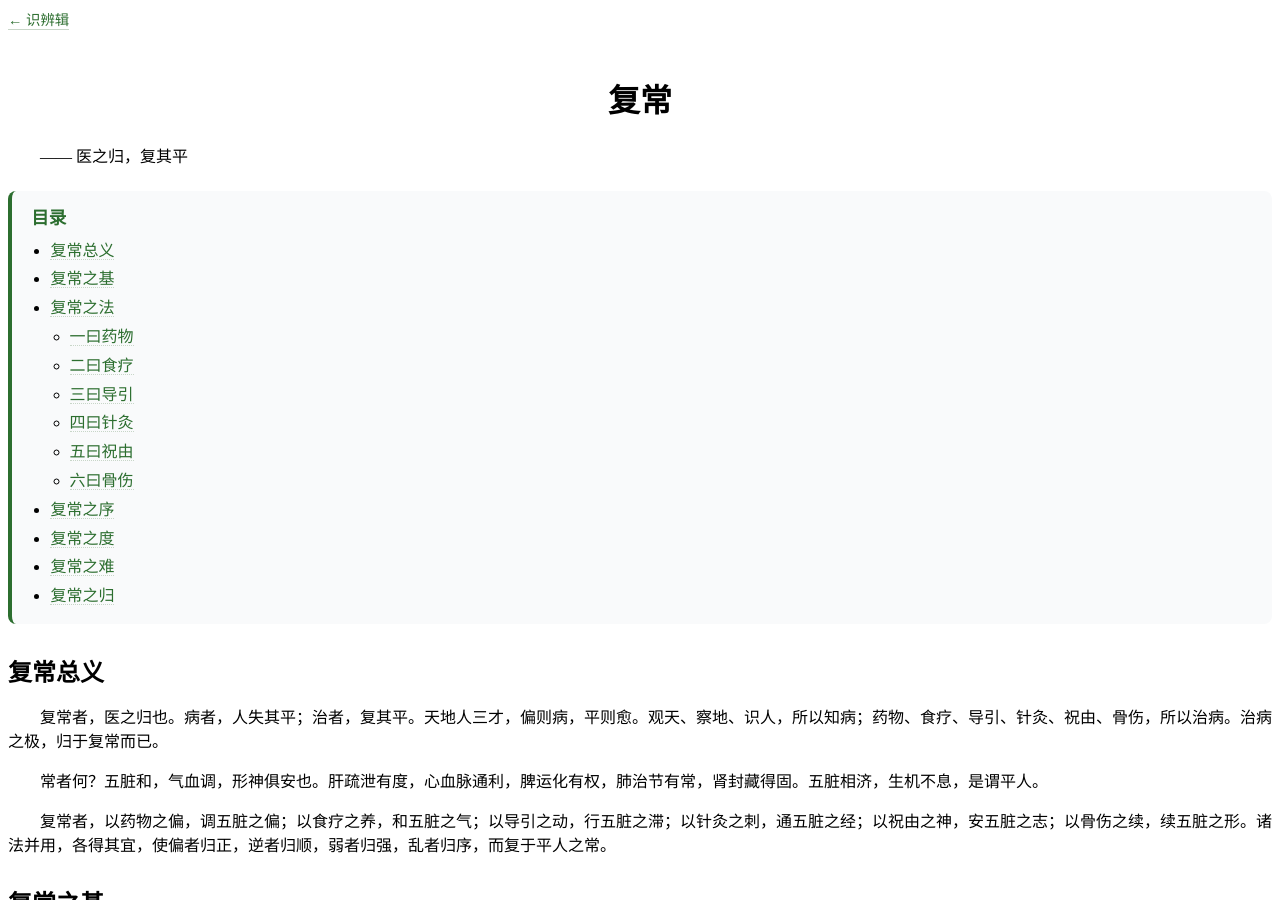
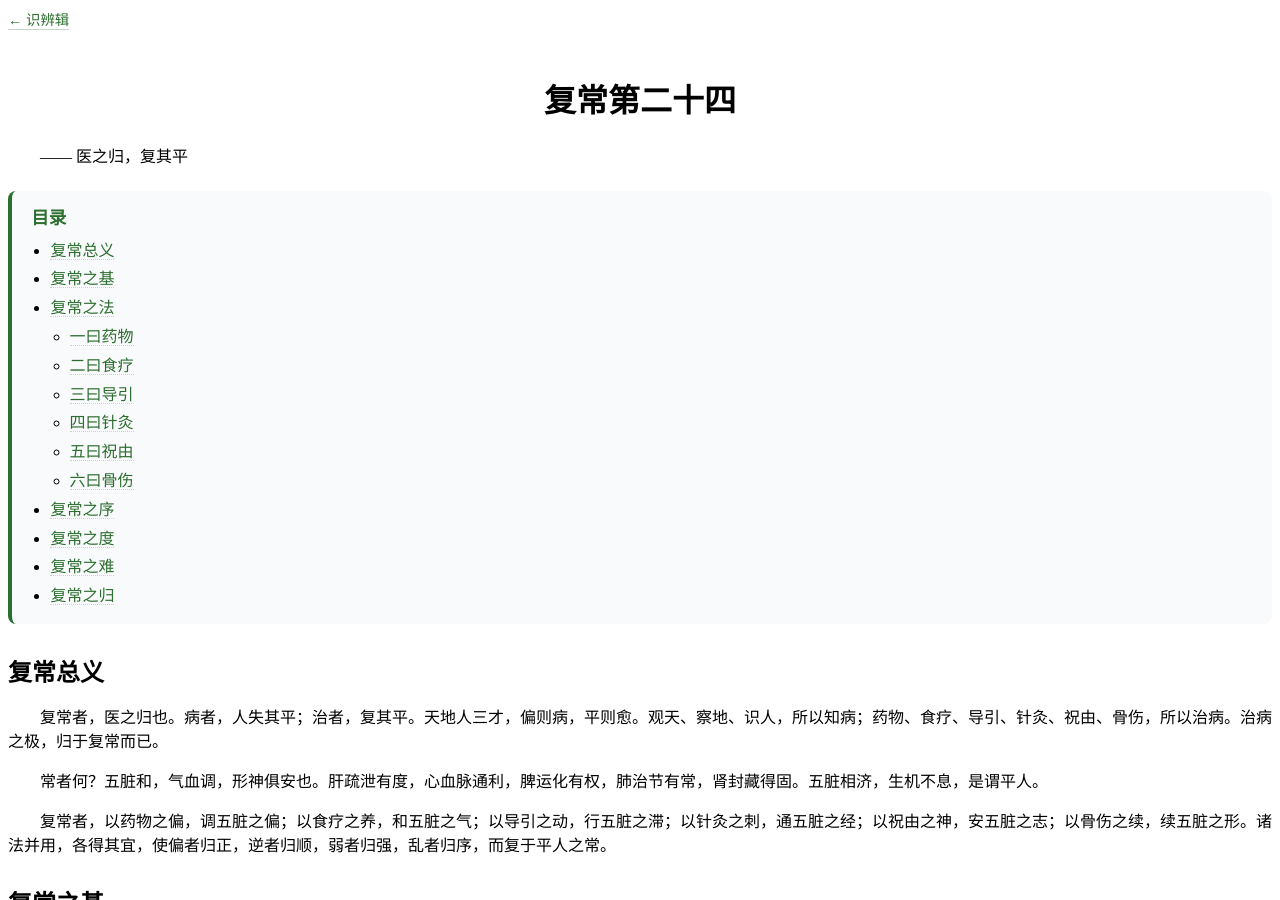
Before and after one commit to chixiao994/chixiao994.github.io, a Jekyll site: the page shibianji/interpretations/先秦/黄帝内经/治病通鉴·附论·三才辨证·25复常第二十四.html, which Jekyll copies as it is, in a window 1280 px wide and 900 px high. Built offline with Jekyll 4.4.1, drawn with Linux system fonts in a browser that asks for light colours.

Commit message:
Update and rename 治病通鉴·附论·三才辨证·25复常.html to 治病通鉴·附论·三才辨证·25复常第二十四.html

```diff
--- a/shibianji/interpretations/先秦/黄帝内经/治病通鉴·附论·三才辨证·25复常.html
+++ b/shibianji/interpretations/先秦/黄帝内经/治病通鉴·附论·三才辨证·25复常第二十四.html
@@ -39,7 +39,7 @@
 <body>
 <div class="container">
     <a href="/shibianji/" class="home-link">← 识辨辑</a>
-    <h1>复常</h1>
+    <h1>复常第二十四</h1>
     <p>—— 医之归，复其平</p>
 
     <!-- 章内目录 -->
```
